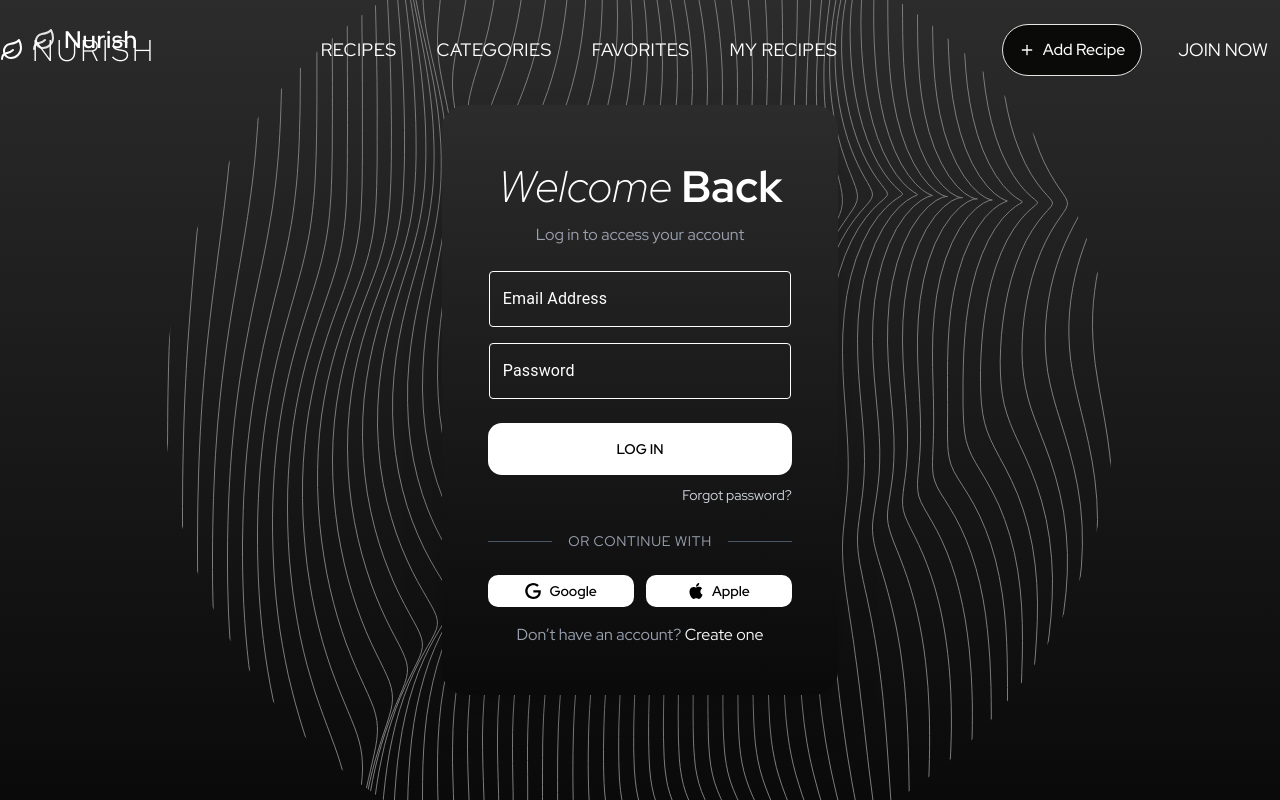
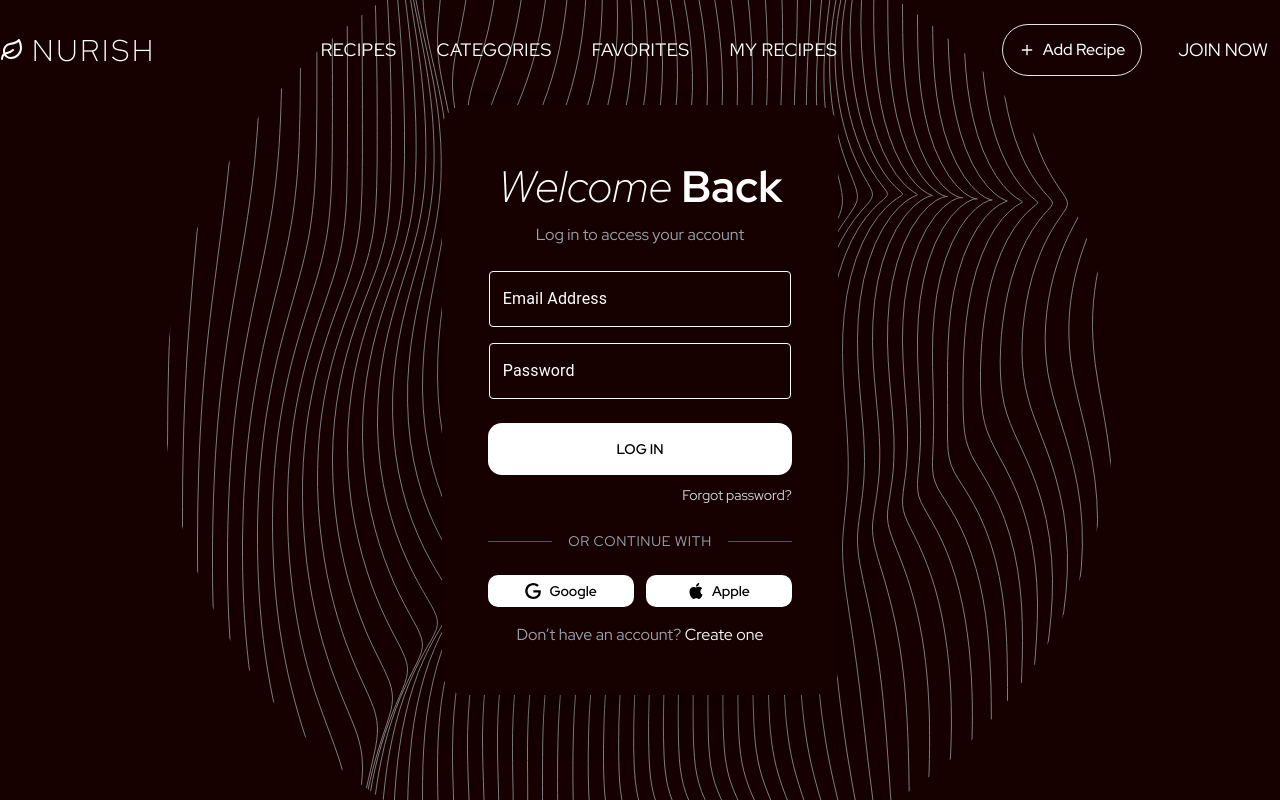
Before and after one commit to AllexandraWEB/Nurish, a React (Vite) app in the folder client/: page /login in a window 1280 px wide. Built offline with nearby package versions, Linux system fonts and the light colour scheme.

Commit message:
style: Change title and design of HomePage

```diff
--- a/client/src/components/HeroSection.tsx
+++ b/client/src/components/HeroSection.tsx
@@ -40,11 +40,11 @@ const HeroSection = () => {
       ))}
 
       {/* Text content */}
-      <div className="relative z-10 text-right space-y-2 backdrop-blur-sm bg-black/20 p-6 rounded-2xl">
-        <h1 className="text-7xl font-thin uppercase">
+      <div className="relative z-10 text-right space-y-1 p-6 rounded-2xl">
+        <h1 className="text-6xl uppercase text-center font-semibold font-body">
           {heroSlides[currentIndex].title}
         </h1>
-        <h2 className="text-5xl italic lowercase">
+        <h2 className="text-8xl uppercase text-center font-thin">
           {heroSlides[currentIndex].subtitle}
         </h2>
       </div>
--- a/client/src/components/auth/loginForm.tsx
+++ b/client/src/components/auth/loginForm.tsx
@@ -56,7 +56,7 @@ const LoginForm = () => {
   }
 
   return (
-    <div className="w-full max-w-[500px] bg-linear-to-b from-[#2c2c2c] to-[#0a0a0a] px-4 py-12 text-center text-white rounded-3xl shadow-2xl mx-auto">
+    <div className="w-full max-w-[500px] bg-[#160000] px-4 py-12 text-center text-white rounded-3xl shadow-2xl mx-auto">
       <div className="flex flex-col items-center justify-center">
         <h1 className="text-[44px] font-bold px-10 mb-1"><span className="italic font-thin">Welcome</span> Back</h1>
         <p className="text-base text-gray-400 mb-4">
--- a/client/src/components/auth/registerForm.tsx
+++ b/client/src/components/auth/registerForm.tsx
@@ -62,7 +62,7 @@ const RegisterForm = () => {
   }
 
   return (
-    <div className="w-full max-w-[500px] bg-linear-to-b from-[#2c2c2c] to-[#0a0a0a] px-4 py-12 text-center text-white rounded-3xl shadow-2xl mx-auto">
+    <div className="w-full max-w-[500px] bg-[#160000] px-4 py-12 text-center text-white rounded-3xl shadow-2xl mx-auto">
       <div className="flex flex-col items-center justify-center">
         <h1 className="text-[44px] font-bold px-10 mb-1"><span className="italic font-thin">Welcome</span> to Nurish</h1>
         <p className="text-base text-gray-400 mb-4">
--- a/client/src/components/ui/button.tsx
+++ b/client/src/components/ui/button.tsx
@@ -13,7 +13,7 @@ const buttonVariants = cva(
         destructive:
           "bg-destructive text-white hover:bg-destructive/90 focus-visible:ring-destructive/20 dark:focus-visible:ring-destructive/40 dark:bg-destructive/60",
         outline:
-          "border bg-background shadow-xs hover:bg-accent hover:text-accent-foreground dark:bg-input/30 dark:border-input dark:hover:bg-input/50",
+          "border shadow-xs hover:bg-accent hover:text-accent-foreground dark:bg-input/30 dark:border-input dark:hover:bg-input/50",
         secondary:
           "bg-secondary text-secondary-foreground hover:bg-secondary/80",
         ghost:
--- a/client/src/constants/index.ts
+++ b/client/src/constants/index.ts
@@ -14,8 +14,8 @@ export const heroSlides = [
   },
   {
     id: 2,
-    title: "Gourmet Experience",
-    subtitle: "for every occasion",
+    title: "Premium Restaurant",
+    subtitle: "in your home",
     image: "/images/hero-background-3.png",
   },
 ];
--- a/client/src/pages/login.tsx
+++ b/client/src/pages/login.tsx
@@ -1,20 +1,11 @@
-import { Leaf } from "lucide-react";
 import LoginForm from "@/components/auth/loginForm";
-import SplashCursor from "@/components/SplashCursor";
+// import SplashCursor from "@/components/SplashCursor";
 import Waves from "@/components/Waves";
 
 export default function LoginPage() {
   return (
     <>
-      <div className="relative flex items-center justify-center w-full h-screen overflow-hidden bg-linear-to-b from-[#2c2c2c] to-[#0a0a0a]">
-        {/* Logo (Top-left) */}
-        <div className="absolute top-6 left-8 flex items-center gap-2 z-20">
-          <Leaf className="w-6 h-6" />
-          <h1 className="text-white text-2xl font-semibold tracking-wide">
-            Nurish
-          </h1>
-        </div>
-
+      <div className="relative flex items-center justify-center w-full h-screen overflow-hidden bg-[#160000]">
         {/* Waves background */}
         <div className="absolute inset-0 flex items-center justify-center">
           <div className="relative w-[950px] h-[950px] rounded-full overflow-hidden">
@@ -42,7 +33,7 @@ export default function LoginPage() {
       </div>
 
       {/* Cursor effect */}
-      <SplashCursor />
+      {/* <SplashCursor /> */}
     </>
   );
 }
--- a/client/src/pages/register.tsx
+++ b/client/src/pages/register.tsx
@@ -1,4 +1,3 @@
-import { Leaf } from "lucide-react";
 import RegisterForm from "@/components/auth/registerForm";
 // import SplashCursor from "@/components/SplashCursor";
 import Waves from "@/components/Waves";
@@ -6,13 +5,7 @@ import Waves from "@/components/Waves";
 export default function RegisterPage() {
   return (
     <>
-      <div className="relative flex items-center justify-center w-full h-screen overflow-hidden bg-linear-to-b from-[#2c2c2c] to-[#0a0a0a]">
-        {/* Logo (Top-left) */}
-        <div className="absolute top-6 left-8 flex items-center gap-2 z-20">
-          <Leaf className="w-6 h-6" />
-          <h1 className="text-white text-2xl font-semibold tracking-wide">Nurish</h1>
-        </div>
-
+      <div className="relative flex items-center justify-center w-full h-screen overflow-hidden bg-[#160000]">
         {/* Waves background */}
         <div className="absolute inset-0 flex items-center justify-center">
           <div className="relative w-[950px] h-[950px] rounded-full overflow-hidden">
```
